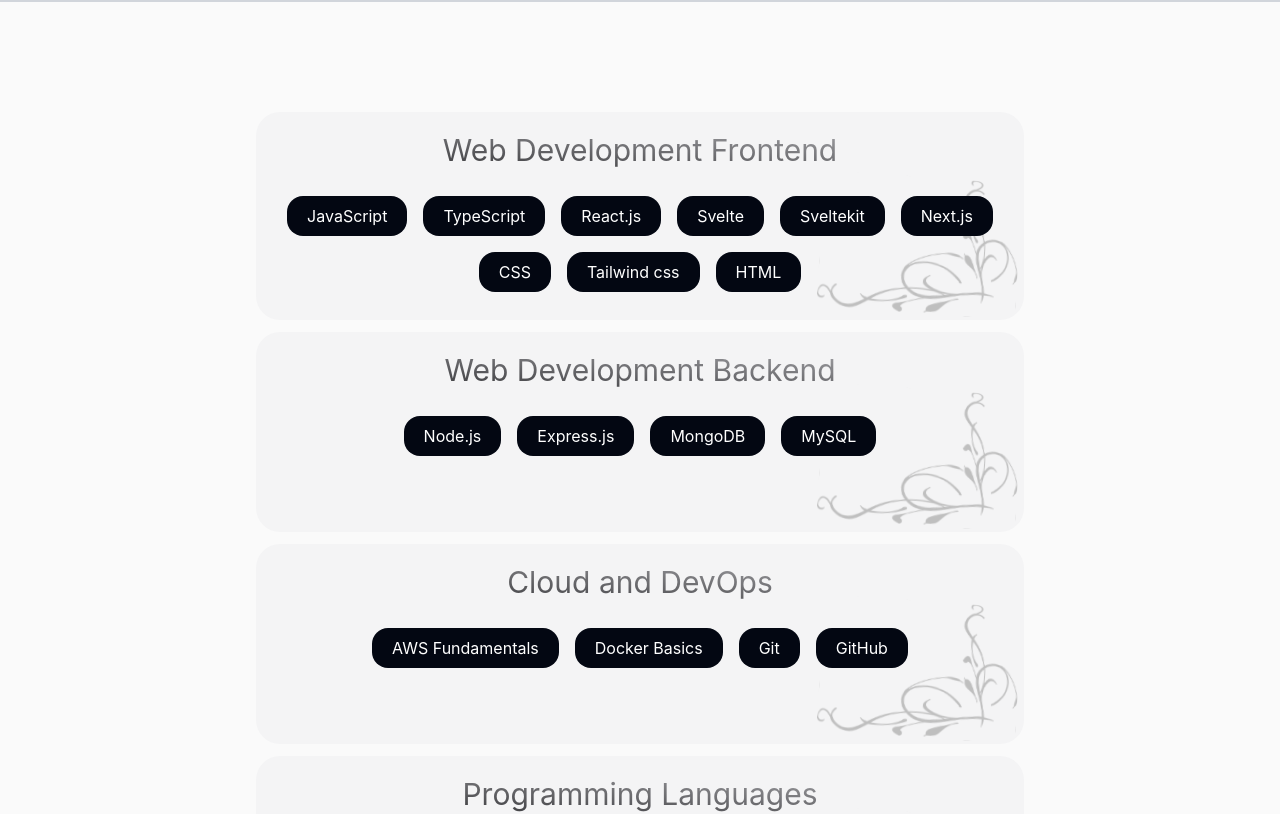
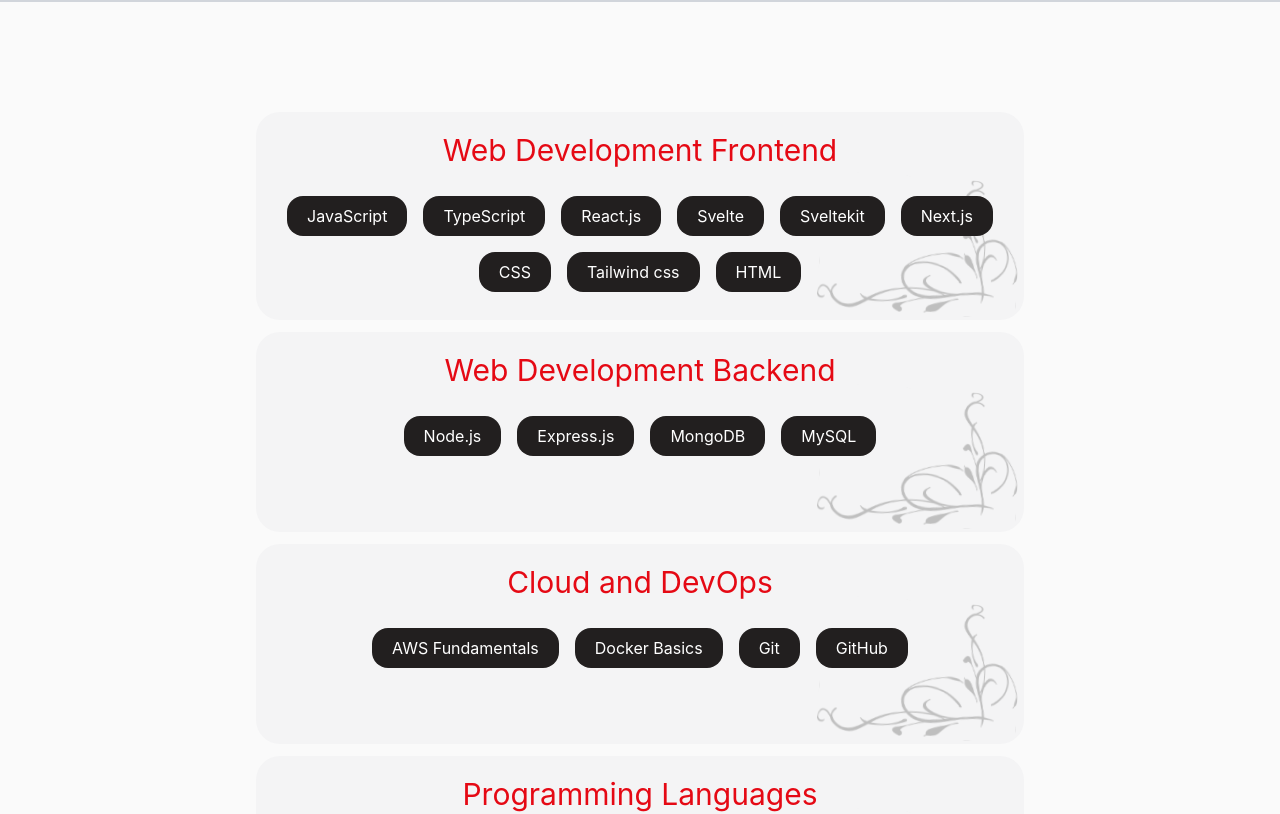
Before and after one commit to RohanNikumbh27/rohan-nikumbh, a SvelteKit app: page /skills in a window 1280 px wide. Shown: the top 814 px of the page. Built offline with nearby package versions, Linux system fonts and the light colour scheme.

Commit message:
skills design changed slightly

```diff
--- a/src/routes/skills/+page.svelte
+++ b/src/routes/skills/+page.svelte
@@ -90,10 +90,10 @@
       {#each skills as section, i}
       <div class="bg-zinc-100 min-h-[200px] my-3 rounded-3xl text-center relative z-[1]">
         <img src="/border-design.svg" alt="border-design" class="absolute h-[150px] right-0 bottom-0 z-[3]"/>
-        <h1 class="pt-5 px-5 text-3xl bg-gradient-to-bl hover:from-red-600 hover:to-red-700 bg-clip-text text-transparent from-zinc-300 to-zinc-800 transition-all">{section.category}</h1>
+        <h1 class="pt-5 px-5 text-3xl bg-gradient-to-br from-primary to-primary bg-clip-text text-transparent  transition-all">{section.category}</h1>
         <div class="flex justify-center items-center flex-wrap py-5 px-5">
             {#each section.skills as skill, i}
-            <div class="py-2 px-5 m-2 z-10 w-full md:w-auto  hover:scale-[1.03] transition-all cursor-pointer bg-[#030712] rounded-2xl text-white">{skill.name}</div>
+                <div class="py-2 px-5 m-2 z-10 w-full md:w-auto  hover:scale-[1.03] transition-all cursor-pointer bg-primary-dark rounded-2xl text-[#ffffff]">{skill.name}</div>
             {/each}
         </div>
     </div>
```
